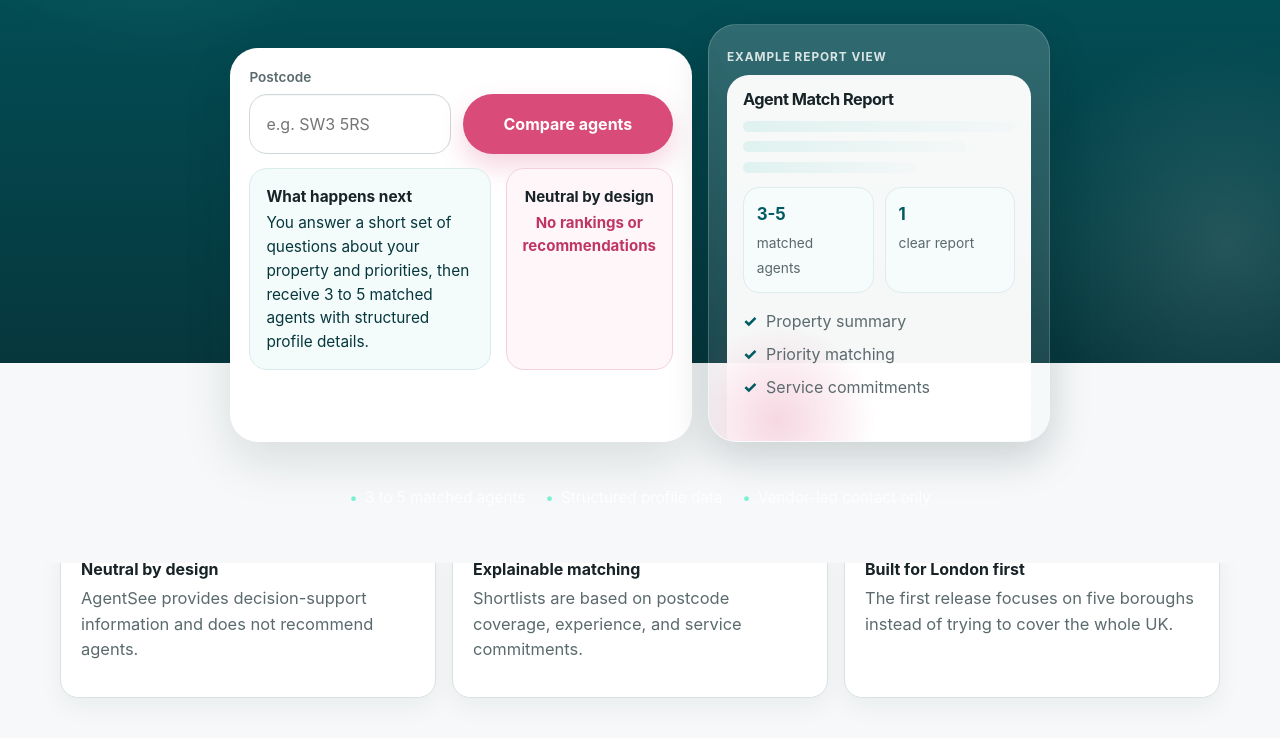
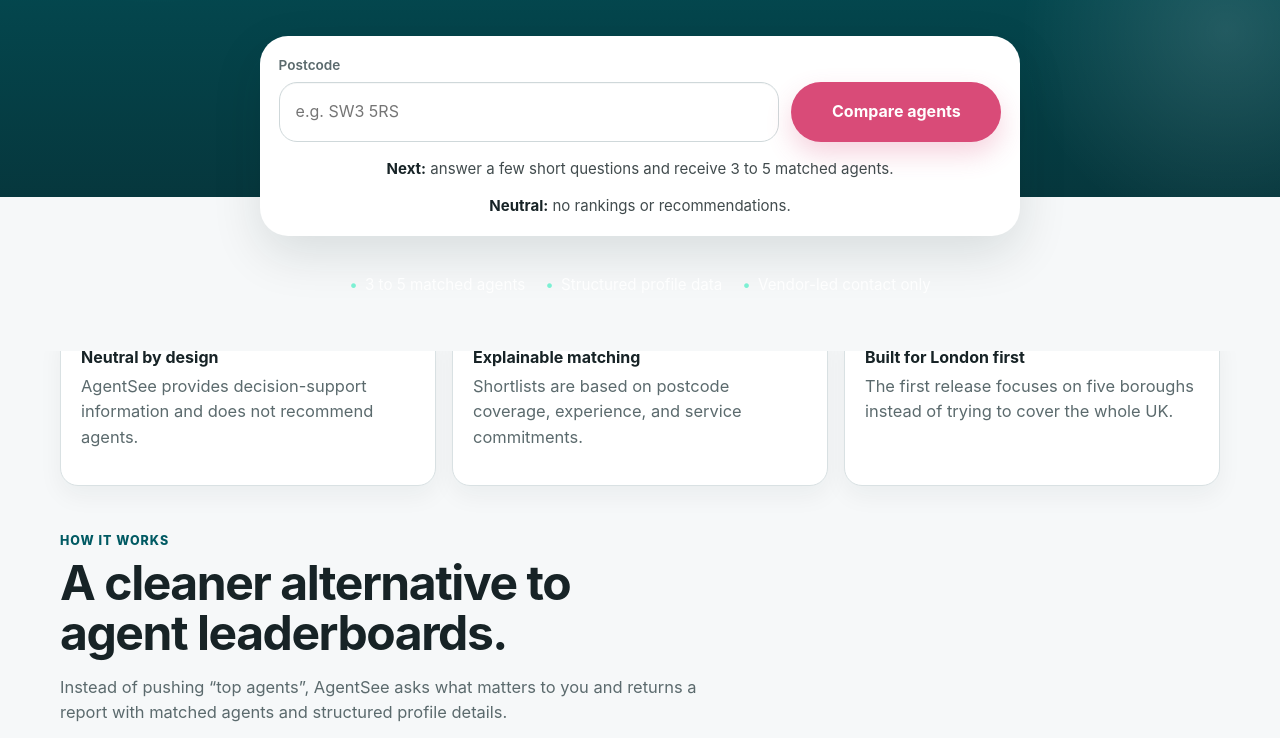
Before and after one commit to timfouracre/agentsee, a plain HTML site: page index.html in a window 1280 px wide. Shown: the part 428-1166 px from the top of the page. Drawn offline with Linux system fonts and the light colour scheme.

Commit message:
refactor: simplify homepage search cta

```diff
--- a/index.html
+++ b/index.html
@@ -154,7 +154,7 @@
 
     .hero-shell {
       display: grid;
-      gap: 1.7rem;
+      gap: 1.35rem;
     }
 
     .hero-copy {
@@ -205,118 +205,19 @@
 
     .hero-copy p {
       color: rgba(255, 255, 255, 0.86);
-      max-width: 44rem;
+      max-width: 39rem;
       margin: 0 auto;
-      font-size: 1.12rem;
-    }
-
-    .hero-visual {
-      width: min(100%, 820px);
-      margin: 0 auto;
-      display: grid;
-      grid-template-columns: 1.15fr 0.85fr;
-      gap: 1rem;
+      font-size: 1.08rem;
     }
 
     .search-card {
       background: var(--panel);
       border-radius: var(--radius-lg);
       box-shadow: var(--shadow);
-      padding: 1.15rem;
-      width: min(100%, 980px);
-      margin: 1.5rem auto 0;
+      padding: 1.1rem;
+      width: min(100%, 760px);
+      margin: 1.25rem auto 0;
       border: 1px solid rgba(255, 255, 255, 0.42);
-    }
-
-    .report-preview {
-      position: relative;
-      overflow: hidden;
-      background: linear-gradient(180deg, rgba(255,255,255,0.18) 0%, rgba(255,255,255,0.08) 100%);
-      border: 1px solid rgba(255,255,255,0.18);
-      border-radius: var(--radius-lg);
-      padding: 1.1rem;
-      color: var(--white);
-      box-shadow: 0 16px 42px rgba(7, 28, 31, 0.18);
-    }
-
-    .report-preview::before {
-      content: "";
-      position: absolute;
-      inset: auto auto -18% -8%;
-      width: 12rem;
-      height: 12rem;
-      border-radius: 50%;
-      background: radial-gradient(circle, rgba(217, 75, 120, 0.22) 0%, rgba(217, 75, 120, 0) 72%);
-      pointer-events: none;
-    }
-
-    .report-sheet-mini {
-      background: rgba(255,255,255,0.96);
-      color: var(--ink);
-      border-radius: 22px;
-      padding: 1rem;
-      min-height: 100%;
-    }
-
-    .report-sheet-mini h3 {
-      font-size: 1.02rem;
-      margin-bottom: 0.7rem;
-    }
-
-    .mini-kicker {
-      display: inline-block;
-      margin-bottom: 0.55rem;
-      color: rgba(255,255,255,0.82);
-      font-size: 0.74rem;
-      font-weight: 700;
-      text-transform: uppercase;
-      letter-spacing: 0.08em;
-    }
-
-    .mini-lines {
-      display: grid;
-      gap: 0.6rem;
-      margin-top: 0.8rem;
-    }
-
-    .mini-line {
-      height: 11px;
-      border-radius: 999px;
-      background: linear-gradient(90deg, #dff2ef 0%, #f4f7f8 100%);
-    }
-
-    .mini-line.short {
-      width: 64%;
-    }
-
-    .mini-line.mid {
-      width: 82%;
-    }
-
-    .mini-stats {
-      display: grid;
-      grid-template-columns: 1fr 1fr;
-      gap: 0.7rem;
-      margin-top: 0.9rem;
-    }
-
-    .mini-stat {
-      padding: 0.8rem;
-      border-radius: 16px;
-      background: #f6fbfb;
-      border: 1px solid #dfebed;
-    }
-
-    .mini-stat strong {
-      display: block;
-      font-size: 1.05rem;
-      color: var(--teal-800);
-      margin-bottom: 0.18rem;
-    }
-
-    .mini-stat span {
-      color: var(--muted);
-      font-size: 0.86rem;
     }
 
     .search-grid {
@@ -361,38 +262,38 @@
     }
 
     .search-meta {
-      display: grid;
-      grid-template-columns: 1.3fr 0.7fr;
-      gap: 0.9rem;
-      margin-top: 0.9rem;
+      display: flex;
+      flex-wrap: wrap;
+      justify-content: center;
+      gap: 0.85rem 1.25rem;
+      margin-top: 0.95rem;
     }
 
     .micro-note,
     .mini-proof {
-      border-radius: 18px;
-      padding: 0.95rem 1rem;
+      border-radius: 0;
+      padding: 0;
     }
 
     .micro-note {
-      background: #f4fbfb;
-      border: 1px solid #d8eceb;
-      color: var(--teal-900);
-      font-size: 0.96rem;
+      background: transparent;
+      border: 0;
+      color: rgba(23, 35, 38, 0.82);
+      font-size: 0.94rem;
     }
 
     .mini-proof {
-      background: #fff6f9;
-      border: 1px solid #f4d0dc;
-      color: var(--berry-700);
+      background: transparent;
+      border: 0;
+      color: rgba(23, 35, 38, 0.82);
       font-size: 0.94rem;
-      font-weight: 700;
       text-align: center;
     }
 
     .micro-note strong,
     .mini-proof strong {
-      display: block;
-      margin-bottom: 0.18rem;
+      display: inline;
+      margin-bottom: 0;
       color: var(--ink);
     }
 
@@ -593,7 +494,6 @@
     }
 
     @media (max-width: 1020px) {
-      .hero-visual,
       .search-meta,
       .trust-strip,
       .grid-3,
@@ -622,16 +522,12 @@
         padding-top: 1.4rem;
       }
 
-      .hero-visual {
-        width: 100%;
-      }
-
       .search-card {
         padding: 0.85rem;
       }
 
       .search-meta {
-        grid-template-columns: 1fr;
+        justify-content: flex-start;
       }
 
       .boroughs {
@@ -712,7 +608,6 @@
           <p>Enter your postcode to start a neutral Agent Match Report built around how you want to sell or let, not who paid to appear.</p>
         </div>
 
-        <div class="hero-visual">
         <div class="search-card" id="start-report">
           <form class="search-grid" action="#report" method="get">
             <div class="field">
@@ -723,41 +618,12 @@
           </form>
           <div class="search-meta">
             <div class="micro-note">
-                <strong>What happens next</strong>
-                You answer a short set of questions about your property and priorities, then receive 3 to 5 matched agents with structured profile details.
+              <strong>Next:</strong> answer a few short questions and receive 3 to 5 matched agents.
             </div>
             <div class="mini-proof">
-                <strong>Neutral by design</strong>
-                No rankings or recommendations
+              <strong>Neutral:</strong> no rankings or recommendations.
             </div>
           </div>
-          </div>
-          <aside class="report-preview" aria-label="Agent Match Report preview">
-            <div class="mini-kicker">Example report view</div>
-            <div class="report-sheet-mini">
-              <h3>Agent Match Report</h3>
-              <div class="mini-lines">
-                <div class="mini-line"></div>
-                <div class="mini-line mid"></div>
-                <div class="mini-line short"></div>
-              </div>
-              <div class="mini-stats">
-                <div class="mini-stat">
-                  <strong>3-5</strong>
-                  <span>matched agents</span>
-                </div>
-                <div class="mini-stat">
-                  <strong>1</strong>
-                  <span>clear report</span>
-                </div>
-              </div>
-              <ul class="tick-list" style="margin-top:1rem;">
-                <li>Property summary</li>
-                <li>Priority matching</li>
-                <li>Service commitments</li>
-              </ul>
-            </div>
-          </aside>
         </div>
 
         <div class="hero-meta" aria-label="Product highlights">
```
Lines whose indentation alone changed are shown as unchanged.
